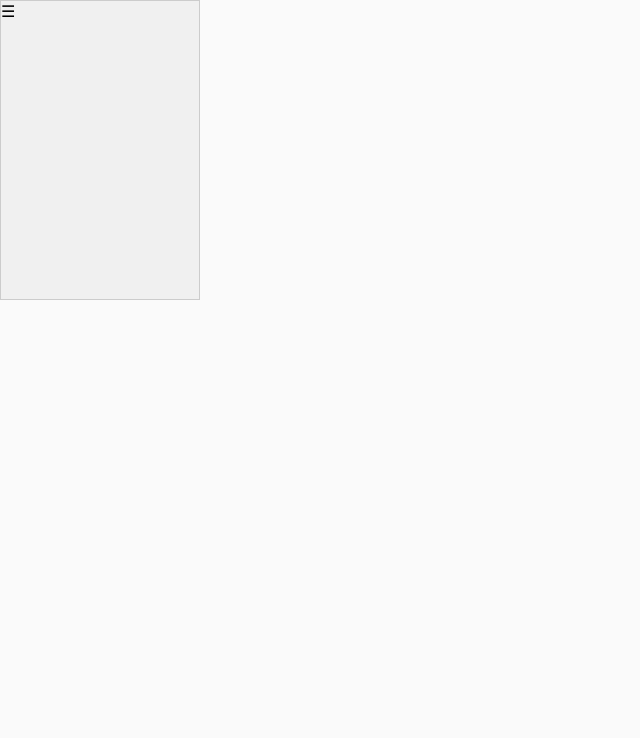
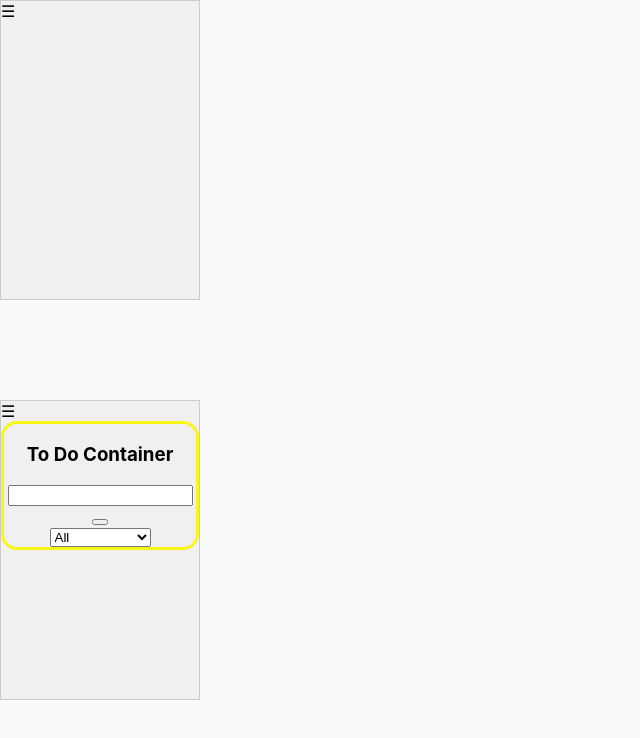
Before and after one commit to Earle-Poole/cool-dash, a React (Create React App) app: page / in a window 1280 px wide. Shown: the top 738 px of the page, without its empty margins (0-640 px from the left). Built offline with nearby package versions, Linux system fonts and the light colour scheme.

Commit message:
To do start

```diff
--- /dev/null
+++ b/src/molecules/toDo/Form.js
@@ -0,0 +1,20 @@
+import React from 'react';
+
+const Form = () => {
+    return (
+        <form>
+            <input type="text" class="todo-input" />
+            <button className="todo-button" type="submit">
+            </button>
+            <div className="select">
+                <select name="todos" className="filter-todo">
+                    <option value="all">All</option>
+                    <option value="completed">Completed</option>
+                    <option value="uncompleted">Uncompleted</option>
+                </select>
+            </div>
+        </form>
+    )
+}
+
+export default Form;
--- /dev/null
+++ b/src/molecules/toDo/ToDo.js
@@ -0,0 +1,14 @@
+import React from "react";
+import toDo from "./toDo.css";
+import Form from "./Form.js";
+
+function ToDo() {
+  return (
+    <div className="container">
+      <h3>To Do Container</h3>
+      <Form />
+    </div>
+  );
+}
+
+export default ToDo;
--- /dev/null
+++ b/src/molecules/toDo/toDo.css
@@ -0,0 +1,6 @@
+.container {
+    border: 3px solid;
+    border-radius: 16px;
+    border-color: rgb(250, 246, 24);
+    text-align: center;
+}
--- a/src/organisms/Dashboard.tsx
+++ b/src/organisms/Dashboard.tsx
@@ -1,6 +1,7 @@
-import Container from '../molecules/container/Container'
-import Weather from '../molecules/weather/Weather'
-import styles from './dashboard.module.css'
+import Container from "../molecules/container/Container";
+import ToDo from "../molecules/toDo/ToDo";
+import Weather from "../molecules/weather/Weather";
+import styles from "./dashboard.module.css";
 
 const Dashboard = () => {
   return (
@@ -8,8 +9,11 @@ const Dashboard = () => {
       <Container>
         <Weather />
       </Container>
+      <Container>
+        <ToDo />
+      </Container>
     </div>
-  )
-}
+  );
+};
 
-export default Dashboard
+export default Dashboard;
```
Also changed, not shown: 1 other file (tests, documents, lock files or other folders).
